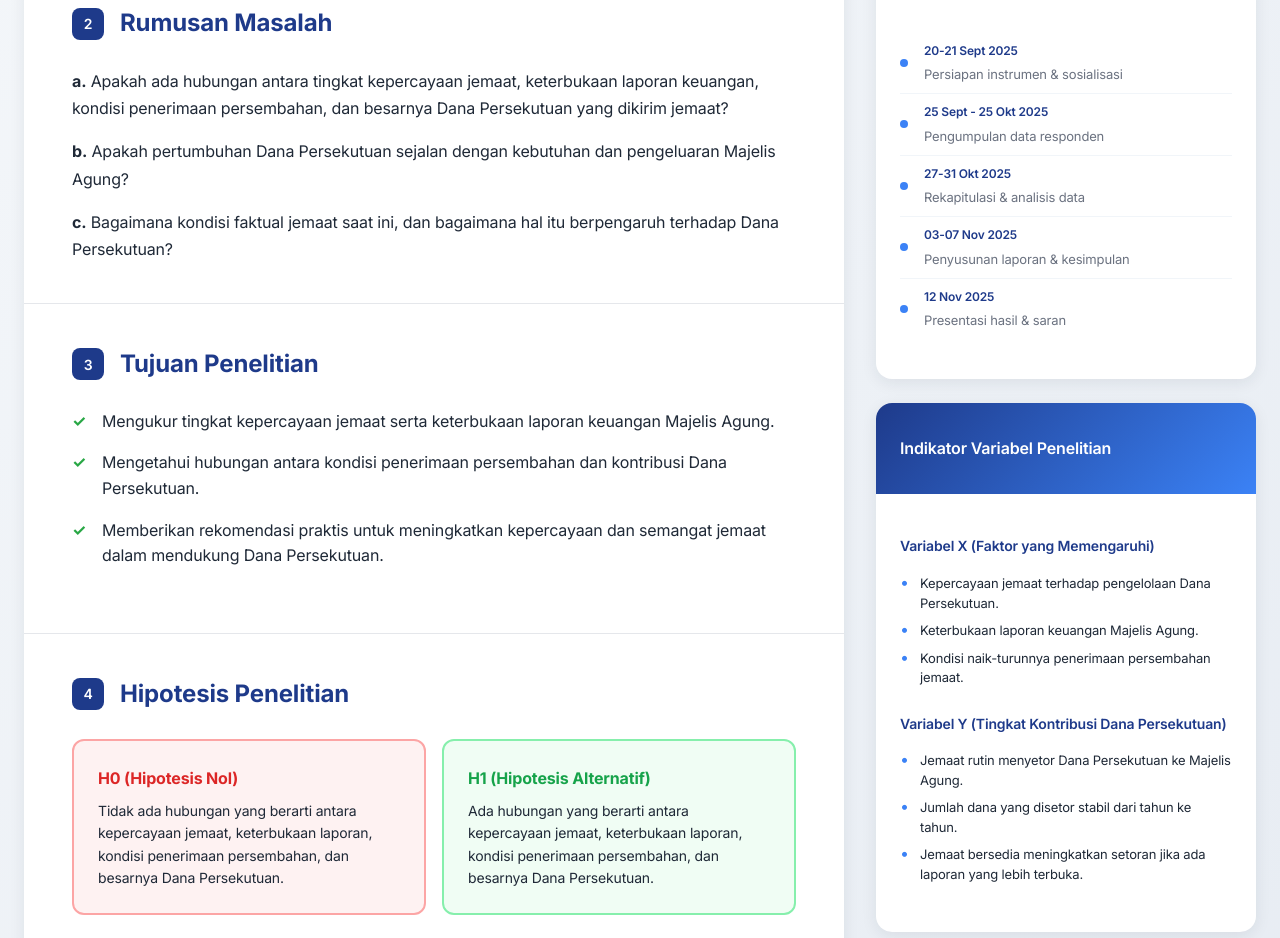
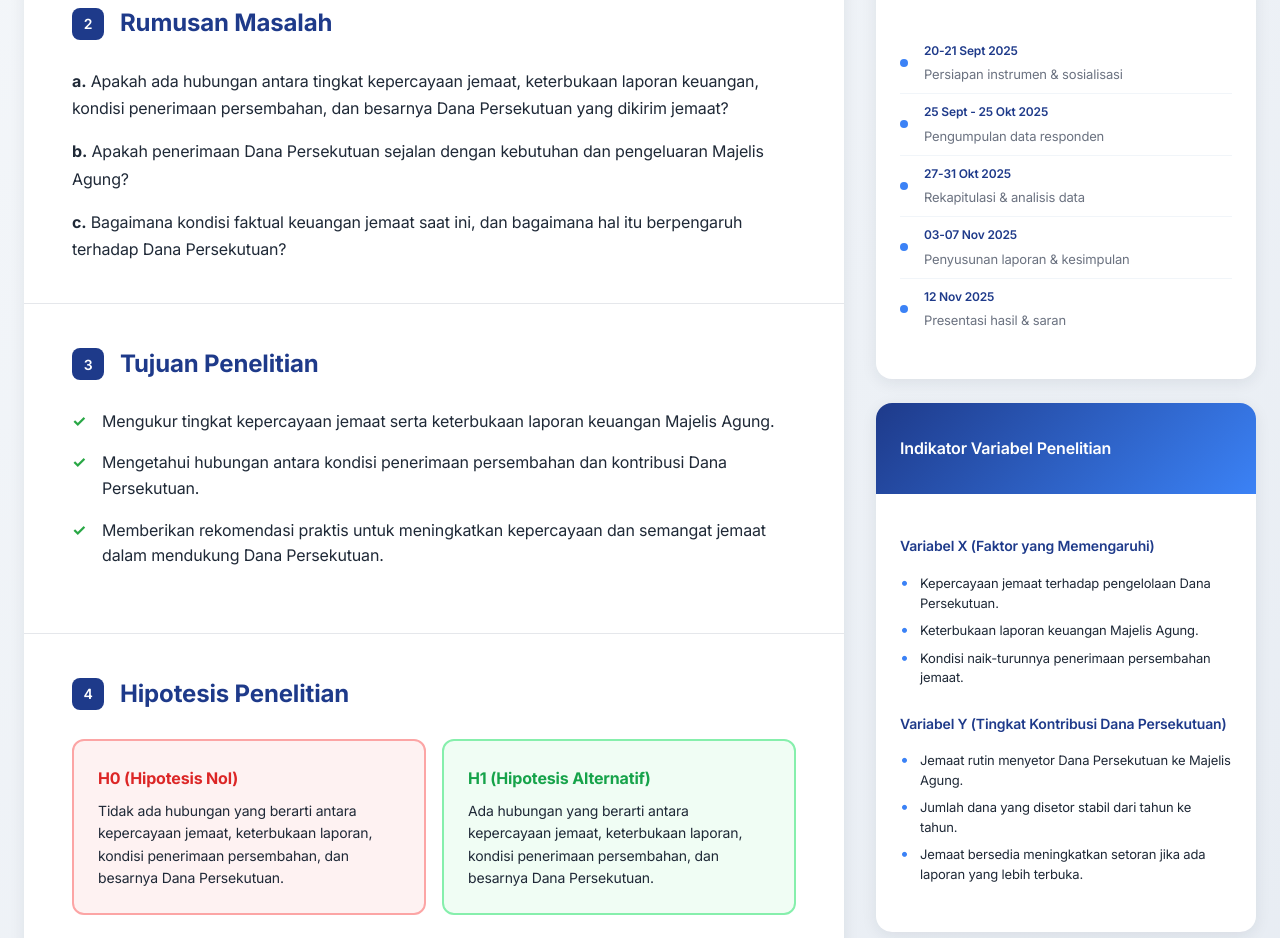
Before and after one commit to firmanpraditya/penelitiandaperst1, a plain HTML site: page index.html in a window 1280 px wide. Shown: the part 1103-2041 px from the top of the page. Drawn offline with Linux system fonts and the light colour scheme.

Commit message:
Update index.html

```diff
--- a/index.html
+++ b/index.html
@@ -830,8 +830,8 @@
                     </div>
                     <div class="section-body">
                         <p><strong>a.</strong> Apakah ada hubungan antara tingkat kepercayaan jemaat, keterbukaan laporan keuangan, kondisi penerimaan persembahan, dan besarnya Dana Persekutuan yang dikirim jemaat?</p>
-                        <p><strong>b.</strong> Apakah pertumbuhan Dana Persekutuan sejalan dengan kebutuhan dan pengeluaran Majelis Agung?</p>
-                        <p><strong>c.</strong> Bagaimana kondisi faktual jemaat saat ini, dan bagaimana hal itu berpengaruh terhadap Dana Persekutuan?</p>
+                        <p><strong>b.</strong> Apakah penerimaan Dana Persekutuan sejalan dengan kebutuhan dan pengeluaran Majelis Agung?</p>
+                        <p><strong>c.</strong> Bagaimana kondisi faktual keuangan jemaat saat ini, dan bagaimana hal itu berpengaruh terhadap Dana Persekutuan?</p>
                     </div>
                 </section>
 
```
